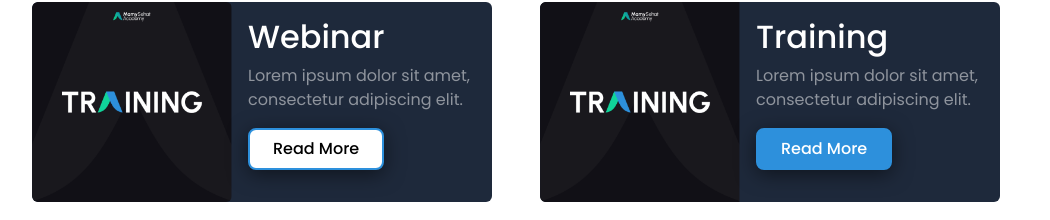
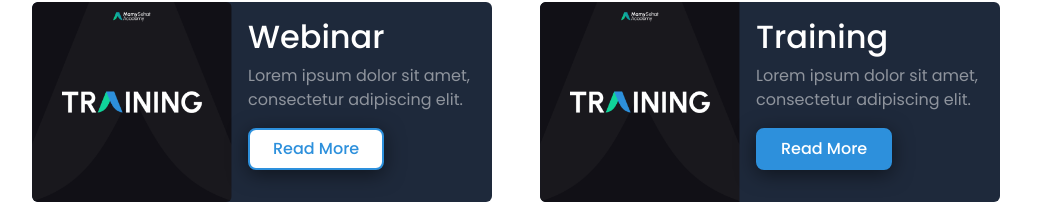
Before and after one commit to AdityaWjy/mamysehat, a Vue app: page / in a window 1280 px wide. In both pictures the pointer is over the button 440 px from the left and 1022 px from the top of the page. Shown: the part 873-1093 px from the top of the page, without its empty margins (124-1174 px from the left). Built offline with nearby package versions, Linux system fonts and the light colour scheme.

Commit message:
fix color transition button

```diff
--- a/src/main.css
+++ b/src/main.css
@@ -34,7 +34,7 @@
 
 .btn-custom-mobile:hover {
   background-color: #ffffff;
-  color: #000000;
+  color: #2d90dc;
   transition-delay: 0.1s;
 }
 
```
